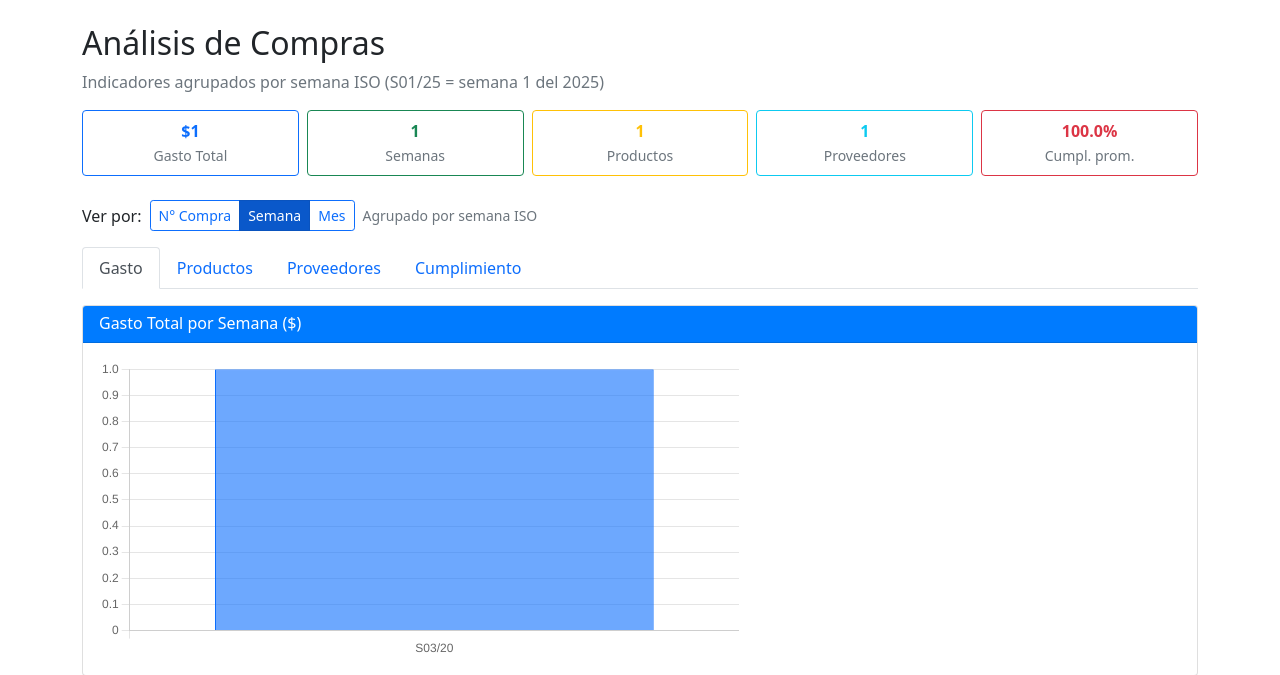
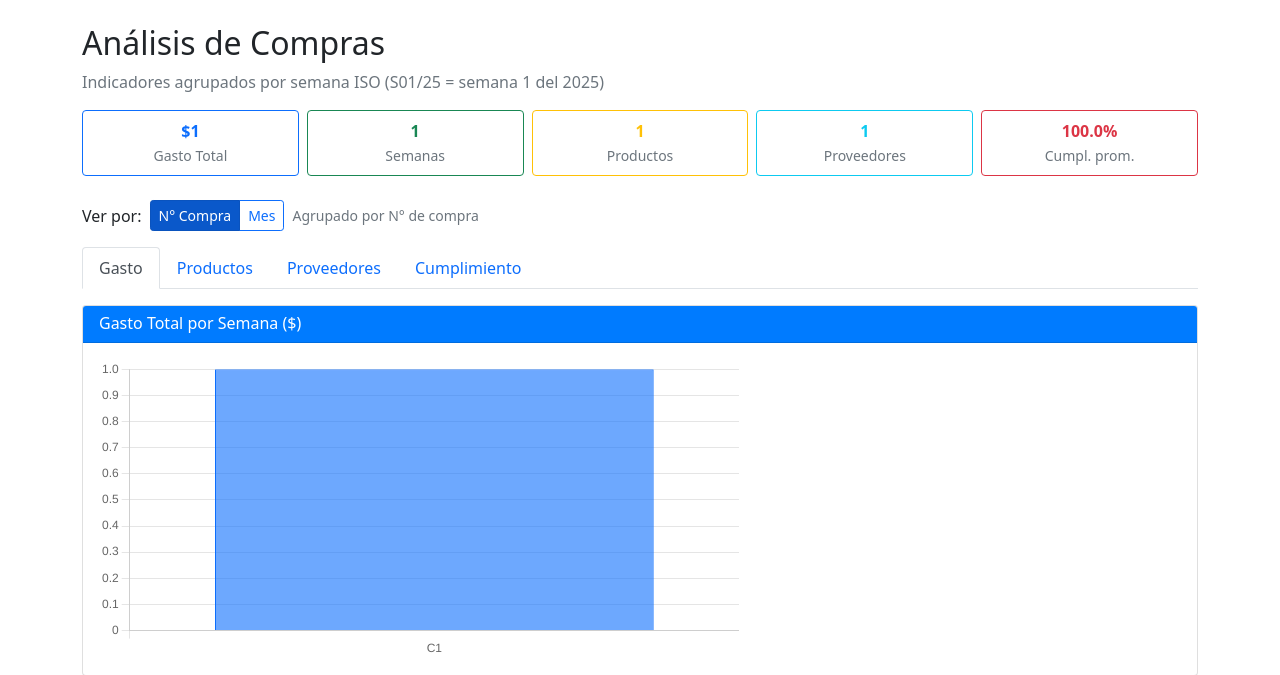
Before and after one commit to ecanar/AppMontebello, a Flask app: page /analisis in a window 1280 px wide. Shown: the part 80-755 px from the top of the page. Run offline with Flask 3, Linux system fonts and the light colour scheme; a user stored in the database is signed in; tables that the repository leaves empty hold one stand-in row (values such as "Sample post"); some libraries are stand-ins or nearby versions.

Commit message:
fix: input file historico sin max-width; quitar Semana del selector analisis

```diff
--- a/templates/analisis.html
+++ b/templates/analisis.html
@@ -62,11 +62,10 @@
 <div class="d-flex align-items-center gap-2 mb-3">
     <span class="fw-semibold">Ver por:</span>
     <div class="btn-group" role="group">
-        <button type="button" class="btn btn-sm btn-outline-primary" id="btnCompra" onclick="setMode('compra')">N° Compra</button>
-        <button type="button" class="btn btn-sm btn-primary active" id="btnSemana" onclick="setMode('semana')">Semana</button>
+        <button type="button" class="btn btn-sm btn-primary active" id="btnCompra" onclick="setMode('compra')">N° Compra</button>
         <button type="button" class="btn btn-sm btn-outline-primary" id="btnMes" onclick="setMode('mes')">Mes</button>
     </div>
-    <small class="text-muted" id="modeLabel">Agrupado por semana ISO</small>
+    <small class="text-muted" id="modeLabel">Agrupado por N° de compra</small>
 </div>
 
 <!-- Tabs -->
@@ -283,7 +282,7 @@ function setMode(mode) {
     document.getElementById('modeLabel').textContent = MODE_LABELS[mode];
 
     // Botones
-    ['compra','semana','mes'].forEach(m => {
+    ['compra','mes'].forEach(m => {
         const btn = document.getElementById('btn' + m.charAt(0).toUpperCase() + m.slice(1));
         btn.className = m === mode
             ? 'btn btn-sm btn-primary active'
@@ -375,8 +374,8 @@ new Chart(document.getElementById('chartProveedores'), {
     });
 })();
 
-/* ---- Cargar con modo semana por defecto ---- */
-setMode('semana');
+/* ---- Cargar con modo compra por defecto ---- */
+setMode('compra');
 </script>
 {% endif %}
 {% endblock %}
--- a/templates/historico.html
+++ b/templates/historico.html
@@ -17,7 +17,7 @@
                 <div class="d-flex gap-2 align-items-center">
                     <a href="{{ url_for('historico_plantilla') }}" class="btn btn-sm btn-outline-success">&#8659; Plantilla Excel</a>
                     <form method="POST" action="{{ url_for('historico_importar') }}" enctype="multipart/form-data" class="d-flex gap-1 align-items-center">
-                        <input type="file" name="archivo" accept=".xlsx" class="form-control form-control-sm" style="max-width:180px;" required>
+                        <input type="file" name="archivo" accept=".xlsx" class="form-control form-control-sm" required>
                         <button type="submit" class="btn btn-sm btn-outline-primary">&#8657; Importar</button>
                     </form>
                 </div>
```
